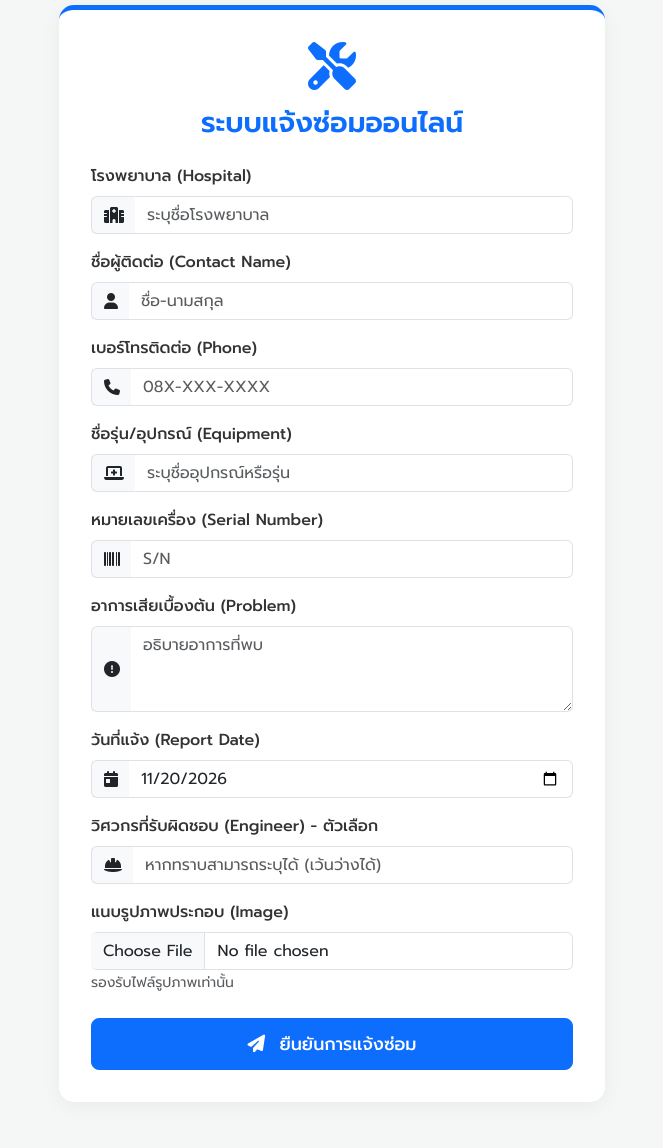
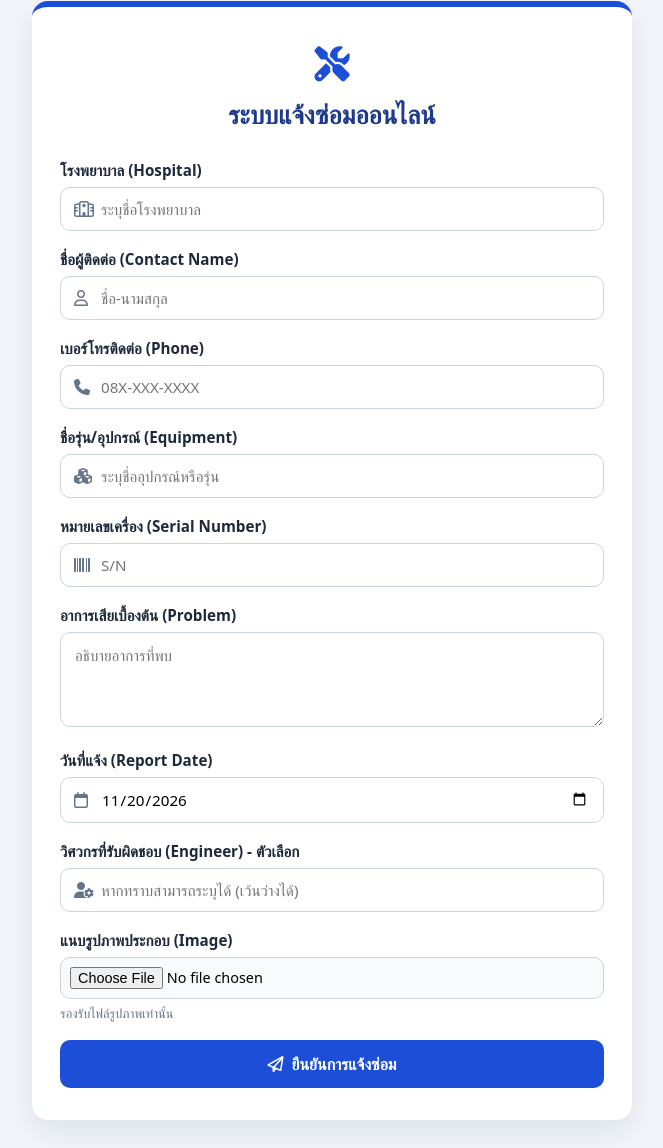
Before and after one commit to ponlawatjames09-collab/Report-CM-Callcenter, a plain HTML site: page Index.html in a window 1280 px wide. Shown: the part 27-1175 px from the top of the page, without its empty margins (308-971 px from the left). Drawn offline with nearby package versions, Linux system fonts and the light colour scheme; some packages are replaced by stand-ins of ours; a script that the page names is missing.

Commit message:
Refactor Index.html for repair service form
Updated HTML structure and styles for the repair service form, including changes to meta tags, CSS links, and form elements.

```diff
--- a/Index.html
+++ b/Index.html
@@ -1,251 +1,283 @@
 <!DOCTYPE html>
 <html lang="th">
 <head>
-  <meta charset="UTF-8">
-  <meta name="viewport" content="width=device-width, initial-scale=1.0">
-  <title>Smart Service - แจ้งซ่อมออนไลน์</title>
-  <!-- Bootstrap 5 CSS -->
-  <link href="https://cdn.jsdelivr.net/npm/bootstrap@5.3.0/dist/css/bootstrap.min.css" rel="stylesheet">
-  <!-- FontAwesome Icons -->
-  <link rel="stylesheet" href="https://cdnjs.cloudflare.com/ajax/libs/font-awesome/6.4.0/css/all.min.css">
-  <!-- SweetAlert2 CSS -->
-  <link rel="stylesheet" href="https://cdn.jsdelivr.net/npm/sweetalert2@11/dist/sweetalert2.min.css">
-  <!-- Google Fonts -->
-  <link href="https://fonts.googleapis.com/css2?family=Prompt:wght@300;400;500;600&display=swap" rel="stylesheet">
-
+  <meta charset="UTF-8" />
+  <meta name="viewport" content="width=device-width, initial-scale=1.0" />
+  <title>Smart Service - ระบบแจ้งซ่อมออนไลน์</title>
+  <link rel="stylesheet" href="https://cdnjs.cloudflare.com/ajax/libs/font-awesome/6.5.1/css/all.min.css" />
   <style>
+    * { box-sizing: border-box; font-family: system-ui, -apple-system, 'Segoe UI', Roboto, sans-serif; }
     body {
-      font-family: 'Prompt', sans-serif;
-      background-color: #f4f7f6;
-      color: #333;
+      margin: 0;
+      padding: 28px 16px;
+      background: #f1f5f9;
+      display: flex;
+      justify-content: center;
     }
-    .service-card {
-      background: #fff;
-      border-radius: 15px;
-      box-shadow: 0 4px 20px rgba(0,0,0,0.05);
-      padding: 2rem;
-      margin-top: 2rem;
-      margin-bottom: 2rem;
-      border-top: 5px solid #0d6efd;
+    .card {
+      width: 100%;
+      max-width: 600px;
+      background: #ffffff;
+      border-top: 6px solid #1d4ed8;
+      border-radius: 16px;
+      padding: 32px 28px;
+      box-shadow: 0 12px 30px rgba(15, 23, 42, 0.08);
     }
-    .header-title {
+    .header-icon {
+      text-align: center;
+      color: #1d4ed8;
+      font-size: 2.2rem;
+      margin-bottom: 10px;
+    }
+    h1 {
+      margin: 0 0 28px;
+      text-align: center;
+      color: #1e3a8a;
+      font-size: 1.6rem;
+      font-weight: 700;
+    }
+    .form-group { margin-bottom: 18px; }
+    label {
+      display: block;
+      margin-bottom: 7px;
       font-weight: 600;
-      color: #0d6efd;
-      margin-bottom: 1.5rem;
+      color: #1e293b;
+      font-size: 0.95rem;
     }
-    .form-label {
-      font-weight: 500;
+    .input-wrap {
+      position: relative;
+      display: flex;
+      align-items: center;
     }
-    .input-group-text {
-      background-color: #f8f9fa;
-      border-right: none;
+    .input-icon {
+      position: absolute;
+      left: 14px;
+      color: #64748b;
+      pointer-events: none;
     }
-    .form-control, .form-select {
-      border-left: none;
+    .input-wrap input {
+      width: 100%;
+      padding: 11px 14px 11px 40px;
+      border: 1px solid #cbd5e1;
+      border-radius: 10px;
+      font-size: 0.95rem;
+      outline: none;
+      transition: border-color 0.2s, box-shadow 0.2s;
     }
-    .form-control:focus, .form-select:focus {
-      border-color: #ced4da;
-      box-shadow: none;
+    textarea {
+      width: 100%;
+      padding: 12px 14px;
+      border: 1px solid #cbd5e1;
+      border-radius: 10px;
+      font-size: 0.95rem;
+      min-height: 95px;
+      resize: vertical;
+      outline: none;
+      transition: border-color 0.2s, box-shadow 0.2s;
     }
-    .btn-submit {
+    input:focus, textarea:focus {
+      border-color: #1d4ed8;
+      box-shadow: 0 0 0 3px rgba(29, 78, 216, 0.12);
+    }
+    input[type="file"] {
       width: 100%;
-      padding: 12px;
-      font-size: 1.1rem;
-      font-weight: 500;
-      border-radius: 8px;
+      padding: 9px;
+      border: 1px solid #cbd5e1;
+      border-radius: 10px;
+      background: #f8fafc;
+      font-size: 0.9rem;
     }
-    #loadingOverlay {
+    .hint {
+      font-size: 0.8rem;
+      color: #64748b;
+      margin-top: 5px;
+    }
+    button {
+      width: 100%;
+      padding: 13px;
+      background: #1d4ed8;
+      color: #ffffff;
+      border: none;
+      border-radius: 10px;
+      font-size: 1rem;
+      font-weight: 600;
+      cursor: pointer;
+      margin-top: 10px;
+      display: flex;
+      align-items: center;
+      justify-content: center;
+      gap: 8px;
+      transition: background 0.2s;
+    }
+    button:hover { background: #1e40af; }
+    button:disabled { background: #94a3b8; cursor: not-allowed; }
+    .status {
+      margin-top: 16px;
+      padding: 12px 14px;
+      border-radius: 10px;
       display: none;
-      position: fixed;
-      top: 0; left: 0; width: 100%; height: 100%;
-      background: rgba(255,255,255,0.8);
-      z-index: 9999;
-      justify-content: center;
-      align-items: center;
-      flex-direction: column;
+      font-size: 0.92rem;
     }
+    .status.success { display: block; background: #dcfce7; color: #166534; }
+    .status.error { display: block; background: #fee2e2; color: #991b1b; }
   </style>
 </head>
 <body>
+  <div class="card">
+    <div class="header-icon"><i class="fa-solid fa-screwdriver-wrench"></i></div>
+    <h1>ระบบแจ้งซ่อมออนไลน์</h1>
 
-  <!-- Loading Screen -->
-  <div id="loadingOverlay">
-    <div class="spinner-border text-primary" role="status" style="width: 3rem; height: 3rem;"></div>
-    <h5 class="mt-3 text-primary">กำลังดำเนินการ...</h5>
-  </div>
-
-  <div class="container">
-    <div class="row justify-content-center">
-      <div class="col-md-8 col-lg-6">
-        <div class="service-card">
-          <div class="text-center">
-            <i class="fa-solid fa-screwdriver-wrench fa-3x text-primary mb-3"></i>
-            <h3 class="header-title">ระบบแจ้งซ่อมออนไลน์</h3>
-          </div>
-
-          <form id="repairForm" onsubmit="handleFormSubmit(event)">
-
-            <div class="mb-3">
-              <label class="form-label">โรงพยาบาล (Hospital)</label>
-              <div class="input-group">
-                <span class="input-group-text"><i class="fa-solid fa-hospital"></i></span>
-                <input type="text" class="form-control" id="hospital" name="hospital" required placeholder="ระบุชื่อโรงพยาบาล">
+    <form id="repairForm">
+      <div class="form-group">
+        <label for="hospital">โรงพยาบาล (Hospital)</label>
+        <div class="input-wrap">
+          <i class="fa-regular fa-hospital input-icon"></i>
+          <input type="text" id="hospital" placeholder="ระบุชื่อโรงพยาบาล" required />
         </div>
       </div>
 
-            <div class="mb-3">
-              <label class="form-label">ชื่อผู้ติดต่อ (Contact Name)</label>
-              <div class="input-group">
-                <span class="input-group-text"><i class="fa-solid fa-user"></i></span>
-                <input type="text" class="form-control" id="contactName" name="contactName" required placeholder="ชื่อ-นามสกุล">
+      <div class="form-group">
+        <label for="contactName">ชื่อผู้ติดต่อ (Contact Name)</label>
+        <div class="input-wrap">
+          <i class="fa-regular fa-user input-icon"></i>
+          <input type="text" id="contactName" placeholder="ชื่อ-นามสกุล" required />
         </div>
       </div>
 
-            <div class="mb-3">
-              <label class="form-label">เบอร์โทรติดต่อ (Phone)</label>
-              <div class="input-group">
-                <span class="input-group-text"><i class="fa-solid fa-phone"></i></span>
-                <input type="tel" class="form-control" id="contactPhone" name="contactPhone" required placeholder="08X-XXX-XXXX">
+      <div class="form-group">
+        <label for="contactPhone">เบอร์โทรติดต่อ (Phone)</label>
+        <div class="input-wrap">
+          <i class="fa-solid fa-phone input-icon"></i>
+          <input type="tel" id="contactPhone" placeholder="08X-XXX-XXXX" required />
         </div>
       </div>
 
-            <div class="mb-3">
-              <label class="form-label">ชื่อรุ่น/อุปกรณ์ (Equipment)</label>
-              <div class="input-group">
-                <span class="input-group-text"><i class="fa-solid fa-laptop-medical"></i></span>
-                <input type="text" class="form-control" id="equipment" name="equipment" required placeholder="ระบุชื่ออุปกรณ์หรือรุ่น">
+      <div class="form-group">
+        <label for="equipment">ชื่อรุ่น/อุปกรณ์ (Equipment)</label>
+        <div class="input-wrap">
+          <i class="fa-solid fa-cubes input-icon"></i>
+          <input type="text" id="equipment" placeholder="ระบุชื่ออุปกรณ์หรือรุ่น" required />
         </div>
       </div>
 
-            <div class="mb-3">
-              <label class="form-label">หมายเลขเครื่อง (Serial Number)</label>
-              <div class="input-group">
-                <span class="input-group-text"><i class="fa-solid fa-barcode"></i></span>
-                <input type="text" class="form-control" id="serialNumber" name="serialNumber" required placeholder="S/N">
+      <div class="form-group">
+        <label for="serialNumber">หมายเลขเครื่อง (Serial Number)</label>
+        <div class="input-wrap">
+          <i class="fa-solid fa-barcode input-icon"></i>
+          <input type="text" id="serialNumber" placeholder="S/N" required />
         </div>
       </div>
 
-            <div class="mb-3">
-              <label class="form-label">อาการเสียเบื้องต้น (Problem)</label>
-              <div class="input-group">
-                <span class="input-group-text"><i class="fa-solid fa-circle-exclamation"></i></span>
-                <textarea class="form-control" id="problem" name="problem" rows="3" required placeholder="อธิบายอาการที่พบ"></textarea>
+      <div class="form-group">
+        <label for="problem">อาการเสียเบื้องต้น (Problem)</label>
+        <textarea id="problem" placeholder="อธิบายอาการที่พบ" required></textarea>
+      </div>
+
+      <div class="form-group">
+        <label for="reportDate">วันที่แจ้ง (Report Date)</label>
+        <div class="input-wrap">
+          <i class="fa-regular fa-calendar input-icon"></i>
+          <input type="date" id="reportDate" required />
         </div>
       </div>
 
-            <div class="mb-3">
-              <label class="form-label">วันที่แจ้ง (Report Date)</label>
-              <div class="input-group">
-                <span class="input-group-text"><i class="fa-solid fa-calendar-day"></i></span>
-                <input type="date" class="form-control" id="reportDate" name="reportDate" required>
+      <div class="form-group">
+        <label for="engineer">วิศวกรที่รับผิดชอบ (Engineer) - ตัวเลือก</label>
+        <div class="input-wrap">
+          <i class="fa-solid fa-user-gear input-icon"></i>
+          <input type="text" id="engineer" placeholder="หากทราบสามารถระบุได้ (เว้นว่างได้)" />
         </div>
       </div>
 
-            <div class="mb-3">
-              <label class="form-label">วิศวกรที่รับผิดชอบ (Engineer) - ตัวเลือก</label>
-              <div class="input-group">
-                <span class="input-group-text"><i class="fa-solid fa-helmet-safety"></i></span>
-                <input type="text" class="form-control" id="engineer" name="engineer" placeholder="หากทราบสามารถระบุได้ (เว้นว่างได้)">
-              </div>
+      <div class="form-group">
+        <label for="imageFile">แนบรูปภาพประกอบ (Image)</label>
+        <input type="file" id="imageFile" accept="image/*" />
+        <div class="hint">รองรับไฟล์รูปภาพเท่านั้น</div>
       </div>
 
-            <div class="mb-4">
-              <label class="form-label">แนบรูปภาพประกอบ (Image)</label>
-              <input class="form-control" type="file" id="imageFile" accept="image/*">
-              <small class="text-muted">รองรับไฟล์รูปภาพเท่านั้น</small>
+      <button type="submit" id="submitBtn">
+        <i class="fa-regular fa-paper-plane"></i>
+        <span>ยืนยันการแจ้งซ่อม</span>
+      </button>
+      <div id="statusBox" class="status"></div>
+    </form>
   </div>
 
-            <button type="submit" class="btn btn-primary btn-submit">
-              <i class="fa-solid fa-paper-plane me-2"></i> ยืนยันการแจ้งซ่อม
-            </button>
+  <script>
+    const GAS_WEB_APP_URL = 'https://script.google.com/macros/s/AKfycbxsUAaSO-aeaLWJRYLCUVziQuuhVZCi95l-EJUUulbNoxE5kq8f2Q6EgK1vDePYfKe-pQ/exec';
 
-          </form>
-        </div>
-      </div>
-    </div>
-  </div>
-
-  <!-- Scripts -->
-  <script src="https://cdn.jsdelivr.net/npm/sweetalert2@11"></script>
-
-  <script>
-    // ตั้งค่าให้ฟิลด์วันที่เป็นวันปัจจุบันโดยค่าเริ่มต้น
     document.getElementById('reportDate').valueAsDate = new Date();
 
-    function handleFormSubmit(event) {
-      event.preventDefault();
+    function readFileAsBase64(file) {
+      return new Promise((resolve, reject) => {
+        const reader = new FileReader();
+        reader.onload = () => {
+          const base64Data = reader.result.split(',')[1];
+          resolve({
+            name: file.name,
+            type: file.type,
+            data: base64Data
+          });
+        };
+        reader.onerror = reject;
+        reader.readAsDataURL(file);
+      });
+    }
 
-      // แสดงหน้า Loading
-      document.getElementById('loadingOverlay').style.display = 'flex';
+    document.getElementById('repairForm').addEventListener('submit', async (e) => {
+      e.preventDefault();
+      const btn = document.getElementById('submitBtn');
+      const statusBox = document.getElementById('statusBox');
 
+      btn.disabled = true;
+      btn.innerHTML = '<i class="fa-solid fa-spinner fa-spin"></i> <span>กำลังส่งข้อมูล...</span>';
+      statusBox.className = 'status';
+      statusBox.style.display = 'none';
+
+      try {
         const fileInput = document.getElementById('imageFile');
-      const file = fileInput.files[0];
+        let imageFileObj = null;
+        if (fileInput.files && fileInput.files[0]) {
+          imageFileObj = await readFileAsBase64(fileInput.files[0]);
+        }
 
-      const formData = {
-        hospital: document.getElementById('hospital').value,
-        contactName: document.getElementById('contactName').value,
-        contactPhone: document.getElementById('contactPhone').value,
-        equipment: document.getElementById('equipment').value,
-        serialNumber: document.getElementById('serialNumber').value,
-        ibdate: document.getElementById('ibdate') ? document.getElementById('ibdate').value : "",
-        expirydate: document.getElementById('expirydate') ? document.getElementById('expirydate').value : "",
-        problem: document.getElementById('problem').value,
+        const payload = {
+          hospital: document.getElementById('hospital').value.trim(),
+          contactName: document.getElementById('contactName').value.trim(),
+          contactPhone: document.getElementById('contactPhone').value.trim(),
+          equipment: document.getElementById('equipment').value.trim(),
+          serialNumber: document.getElementById('serialNumber').value.trim(),
+          problem: document.getElementById('problem').value.trim(),
           reportDate: document.getElementById('reportDate').value,
-        engineer: document.getElementById('engineer').value,
-        imageFile: null
+          engineer: document.getElementById('engineer').value.trim(),
+          ibdate: "",
+          expirydate: "",
+          imageFile: imageFileObj
         };
 
-      if (file) {
-        const reader = new FileReader();
-        reader.onload = function(e) {
-          const data = e.target.result.split(',')[1];
-          formData.imageFile = {
-            name: file.name,
-            type: file.type,
-            data: data
-          };
-          sendToGoogle(formData);
-        };
-        reader.readAsDataURL(file);
+        const response = await fetch(GAS_WEB_APP_URL, {
+          method: 'POST',
+          headers: { 'Content-Type': 'text/plain;charset=utf-8' },
+          body: JSON.stringify(payload)
+        });
+
+        const result = await response.json();
+        if (result.status === 'success') {
+          statusBox.textContent = result.message || 'บันทึกข้อมูลและแจ้งเตือนเรียบร้อยแล้ว';
+          statusBox.className = 'status success';
+          e.target.reset();
+          document.getElementById('reportDate').valueAsDate = new Date();
         } else {
-        sendToGoogle(formData);
+          throw new Error(result.message || 'เกิดข้อผิดพลาดในการบันทึกข้อมูล');
         }
+      } catch (err) {
+        statusBox.textContent = 'ส่งข้อมูลไม่สำเร็จ: ' + err.message;
+        statusBox.className = 'status error';
+      } finally {
+        btn.disabled = false;
+        btn.innerHTML = '<i class="fa-regular fa-paper-plane"></i> <span>ยืนยันการแจ้งซ่อม</span>';
       }
-
-    function sendToGoogle(formData) {
-      google.script.run
-        .withSuccessHandler(function(response) {
-          document.getElementById('loadingOverlay').style.display = 'none';
-          if (response.status === 'success') {
-            Swal.fire({
-              icon: 'success',
-              title: 'สำเร็จ!',
-              text: response.message,
-              confirmButtonColor: '#0d6efd'
-            }).then(() => {
-              document.getElementById('repairForm').reset();
-              document.getElementById('reportDate').valueAsDate = new Date();
     });
-          } else {
-            Swal.fire({
-              icon: 'error',
-              title: 'เกิดข้อผิดพลาด',
-              text: response.message,
-              confirmButtonColor: '#d33'
-            });
-          }
-        })
-        .withFailureHandler(function(error) {
-          document.getElementById('loadingOverlay').style.display = 'none';
-          Swal.fire({
-            icon: 'error',
-            title: 'เชื่อมต่อล้มเหลว',
-            text: 'ไม่สามารถติดต่อเซิร์ฟเวอร์ได้ กรุณาลองใหม่อีกครั้ง',
-            confirmButtonColor: '#d33'
-          });
-        })
-        .saveData(formData);
-    }
   </script>
 </body>
 </html>
```
Lines whose indentation alone changed are shown as unchanged.
